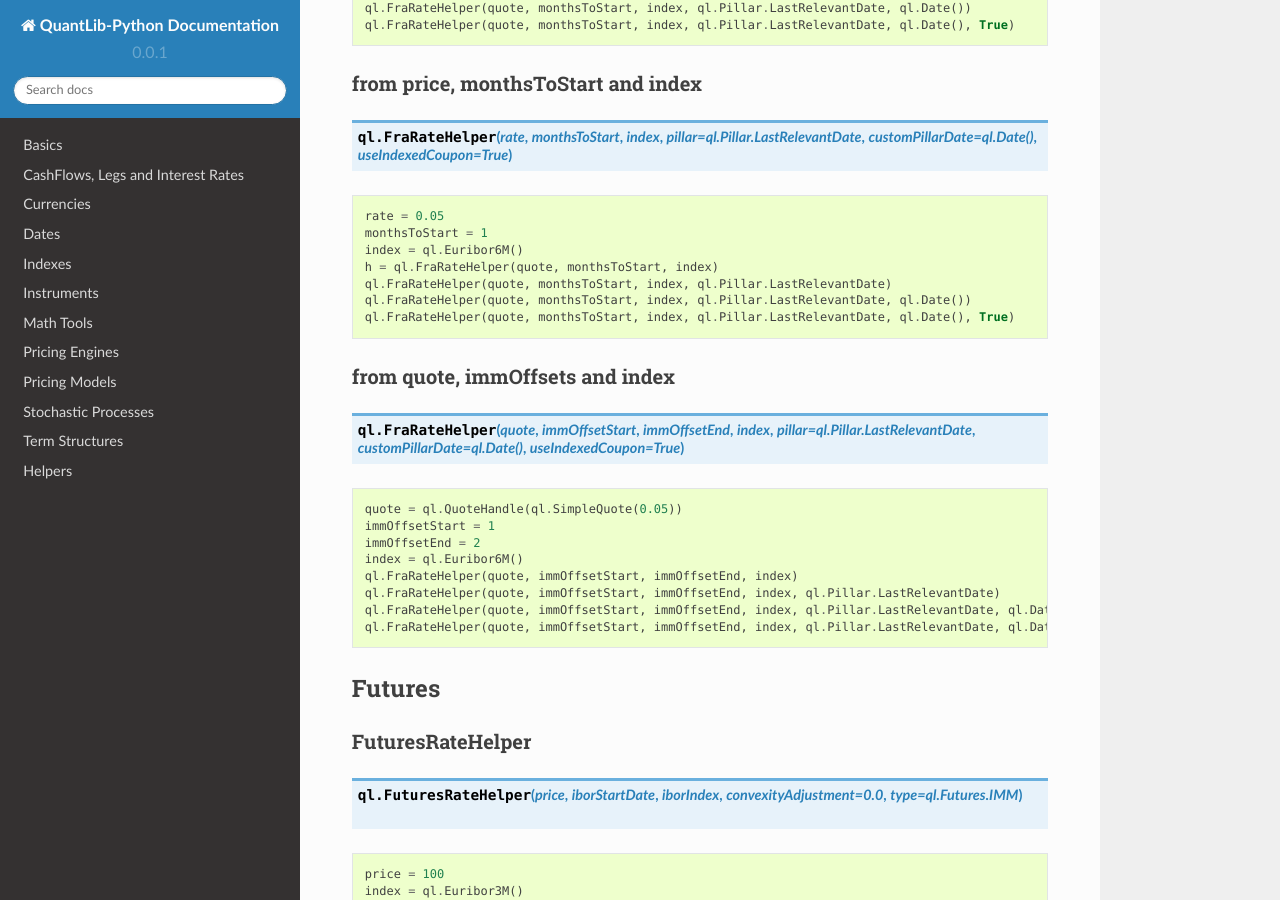
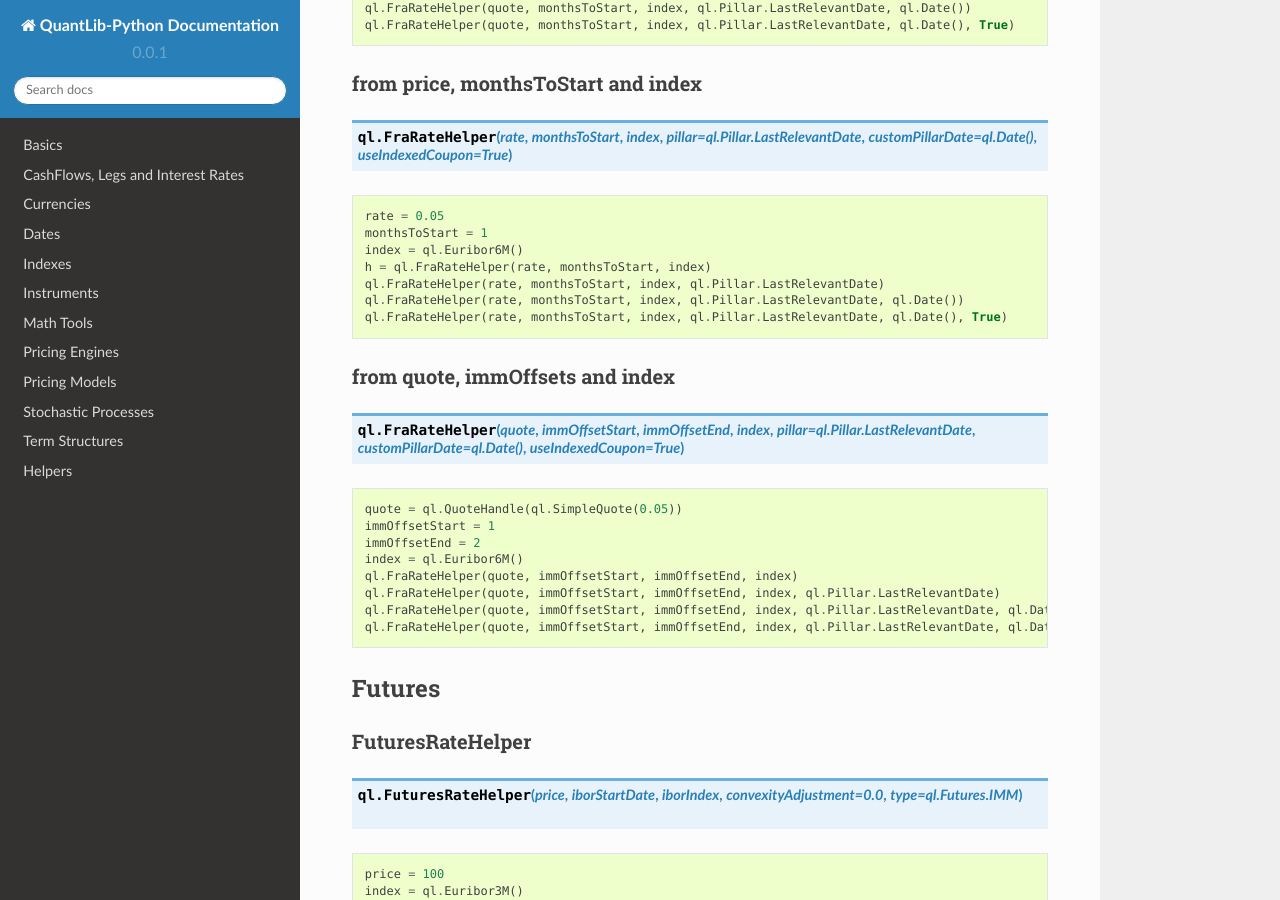
Before and after one commit to nhaga/QuantLib-Python-Docs, a Sphinx documentation site: the page built from docs/helpers/rates.rst, in a window 1280 px wide and 900 px high, scrolled down 1860 px. Built offline with Sphinx 7.4.7 and the Read the Docs theme 2.0.0, drawn with Linux system fonts in a browser that asks for light colours; formulas are drawn with MathJax 3.

Commit message:
corrected fra helper from price

```diff
--- a/docs/helpers/rates.rst
+++ b/docs/helpers/rates.rst
@@ -114,10 +114,10 @@ from price, monthsToStart and index
   rate = 0.05
   monthsToStart = 1
   index = ql.Euribor6M()
-  h = ql.FraRateHelper(quote, monthsToStart, index)
-  ql.FraRateHelper(quote, monthsToStart, index, ql.Pillar.LastRelevantDate)
-  ql.FraRateHelper(quote, monthsToStart, index, ql.Pillar.LastRelevantDate, ql.Date())
-  ql.FraRateHelper(quote, monthsToStart, index, ql.Pillar.LastRelevantDate, ql.Date(), True)
+  h = ql.FraRateHelper(rate, monthsToStart, index)
+  ql.FraRateHelper(rate, monthsToStart, index, ql.Pillar.LastRelevantDate)
+  ql.FraRateHelper(rate, monthsToStart, index, ql.Pillar.LastRelevantDate, ql.Date())
+  ql.FraRateHelper(rate, monthsToStart, index, ql.Pillar.LastRelevantDate, ql.Date(), True)
 
 
 from quote, immOffsets and index
```
